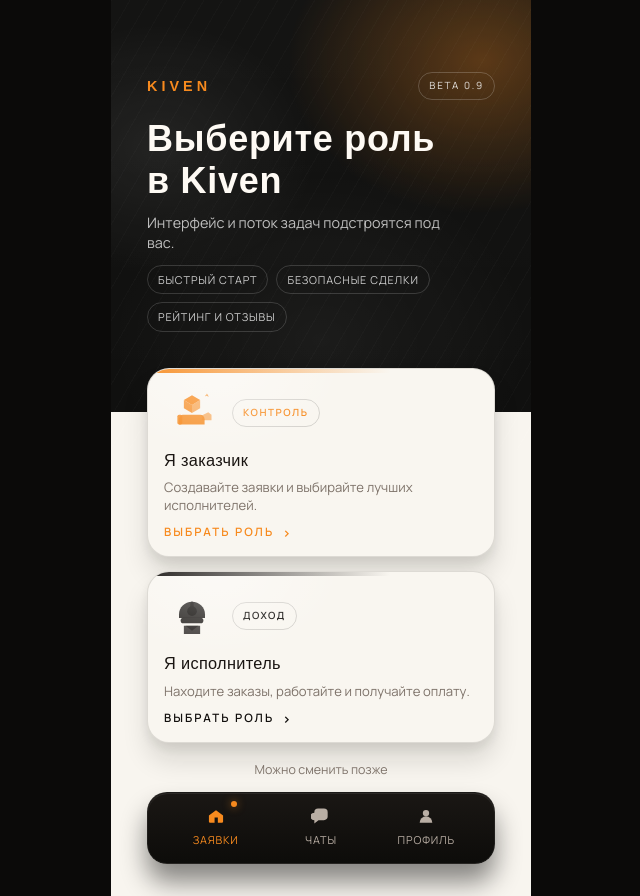
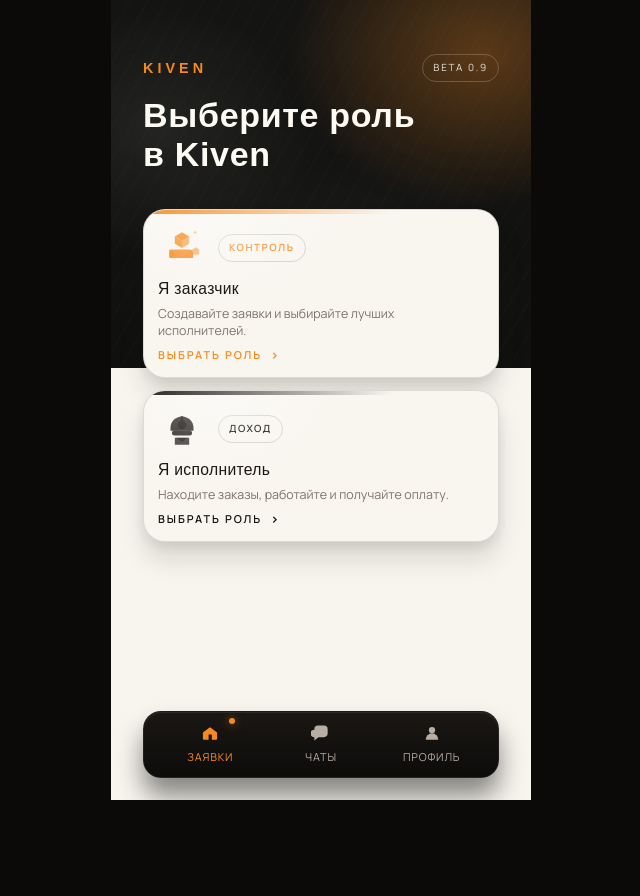
Before and after one commit to GameclubPro/misha, a React (Vite) app: page / in a window 1280 px wide. Shown: the whole page, without its empty margins (319-959 px from the left). After the commit the page ends 800 px from the top, so only its background shows below. Built offline with nearby package versions, Linux system fonts and the light colour scheme; a web font is replaced by a local one.

Commit message:
intro screen

```diff
--- a/src/App.css
+++ b/src/App.css
@@ -1,5 +1,5 @@
 #root {
-  min-height: 100vh;
+  min-height: 100svh;
   display: flex;
   justify-content: center;
   align-items: stretch;
@@ -9,12 +9,12 @@
 
 .screen {
   width: min(420px, 100%);
-  min-height: 100vh;
-  padding: clamp(42px, 9vh, 72px) clamp(22px, 6vw, 36px)
-    clamp(22px, 6vh, 32px);
+  min-height: 100svh;
+  padding: clamp(28px, 7vh, 54px) clamp(20px, 5vw, 32px)
+    clamp(16px, 4vh, 22px);
   display: flex;
   flex-direction: column;
-  gap: 18px;
+  gap: 14px;
   position: relative;
   overflow: hidden;
   background: linear-gradient(180deg, #10100f 0%, #10100f 46%, #f8f5ef 46%, #f8f5ef 100%);
@@ -83,44 +83,20 @@
 }
 
 .hero h1 {
-  margin: 18px 0 10px;
+  margin: 14px 0 6px;
   font-family: var(--font-title);
   font-weight: 600;
-  font-size: clamp(28px, 6vw, 36px);
-  line-height: 1.18;
+  font-size: clamp(26px, 5.6vw, 34px);
+  line-height: 1.16;
   letter-spacing: 0.02em;
-}
-
-.hero-sub {
-  margin: 0;
-  max-width: 300px;
-  color: rgba(255, 255, 255, 0.72);
-  font-size: 0.9rem;
-}
-
-.hero-tags {
-  margin-top: 12px;
-  display: flex;
-  flex-wrap: wrap;
-  gap: 8px;
-}
-
-.hero-tags span {
-  padding: 6px 10px;
-  border-radius: 999px;
-  border: 1px solid rgba(255, 255, 255, 0.16);
-  font-size: 0.68rem;
-  letter-spacing: 0.08em;
-  text-transform: uppercase;
-  color: rgba(255, 255, 255, 0.78);
 }
 
 .choice-grid {
   width: 100%;
-  margin-top: clamp(8px, 5vh, 18px);
+  margin-top: clamp(6px, 4vh, 14px);
   display: grid;
   grid-template-columns: 1fr;
-  gap: 14px;
+  gap: 12px;
 }
 
 .choice-card {
@@ -130,11 +106,11 @@
   border: 1px solid rgba(20, 17, 15, 0.12);
   border-radius: 22px;
   background: var(--surface);
-  padding: 16px 16px 14px;
-  min-height: 154px;
+  padding: 14px 14px 12px;
+  min-height: 134px;
   display: flex;
   flex-direction: column;
-  gap: 8px;
+  gap: 6px;
   text-align: left;
   box-shadow:
     0 18px 26px rgba(17, 14, 12, 0.12),
@@ -195,16 +171,16 @@
 }
 
 .choice-icon {
-  width: 56px;
-  height: 56px;
+  width: 48px;
+  height: 48px;
   display: grid;
   place-items: center;
   color: var(--card-accent);
 }
 
 .choice-icon svg {
-  width: 52px;
-  height: 52px;
+  width: 46px;
+  height: 46px;
   fill: currentColor;
 }
 
@@ -221,13 +197,13 @@
 
 .choice-title {
   font-family: var(--font-title);
-  font-size: 1.02rem;
+  font-size: 0.98rem;
   letter-spacing: 0.02em;
   color: var(--ink);
 }
 
 .choice-desc {
-  font-size: 0.82rem;
+  font-size: 0.78rem;
   color: var(--muted);
   line-height: 1.35;
 }
@@ -238,7 +214,7 @@
   align-items: center;
   gap: 8px;
   color: var(--card-accent);
-  font-size: 0.72rem;
+  font-size: 0.68rem;
   letter-spacing: 0.18em;
   text-transform: uppercase;
   font-weight: 600;
@@ -255,21 +231,15 @@
   display: flex;
   flex-direction: column;
   align-items: center;
-  gap: 14px;
+  gap: 10px;
   animation: fade-up 0.7s ease-out both;
   animation-delay: 0.28s;
 }
 
-.hint {
-  margin: 0;
-  font-size: 0.78rem;
-  color: var(--muted);
-}
-
 .bottom-nav {
   width: 100%;
-  padding: 12px 18px 14px;
-  border-radius: 20px;
+  padding: 10px 14px 12px;
+  border-radius: 18px;
   background: linear-gradient(180deg, #1a1714 0%, #0d0c0a 100%);
   border: 1px solid rgba(255, 255, 255, 0.06);
   box-shadow: 0 18px 26px rgba(0, 0, 0, 0.46);
@@ -327,15 +297,16 @@
 
 @media (max-width: 360px) {
   .screen {
-    padding: 36px 18px 24px;
+    padding: 24px 16px 18px;
   }
 
   .hero h1 {
-    font-size: 26px;
+    font-size: 24px;
   }
 
   .choice-card {
-    padding: 14px 14px 12px;
+    padding: 12px 12px 10px;
+    min-height: 122px;
   }
 }
 
--- a/src/App.tsx
+++ b/src/App.tsx
@@ -31,12 +31,6 @@
           <br />
           в Kiven
         </h1>
-        <p className="hero-sub">Интерфейс и поток задач подстроятся под вас.</p>
-        <div className="hero-tags" aria-label="Преимущества">
-          <span>Быстрый старт</span>
-          <span>Безопасные сделки</span>
-          <span>Рейтинг и отзывы</span>
-        </div>
       </header>
 
       <section className="choice-grid" aria-label="Выбор роли">
@@ -96,7 +90,6 @@
       </section>
 
       <footer className="footer">
-        <p className="hint">Можно сменить позже</p>
         <nav className="bottom-nav" aria-label="Основная навигация">
           <button className="nav-item active" type="button">
             <svg viewBox="0 0 24 24" aria-hidden="true">
--- a/src/index.css
+++ b/src/index.css
@@ -29,7 +29,7 @@
 
 body {
   margin: 0;
-  min-height: 100vh;
+  min-height: 100svh;
   background-color: var(--bg);
 }
 
```
